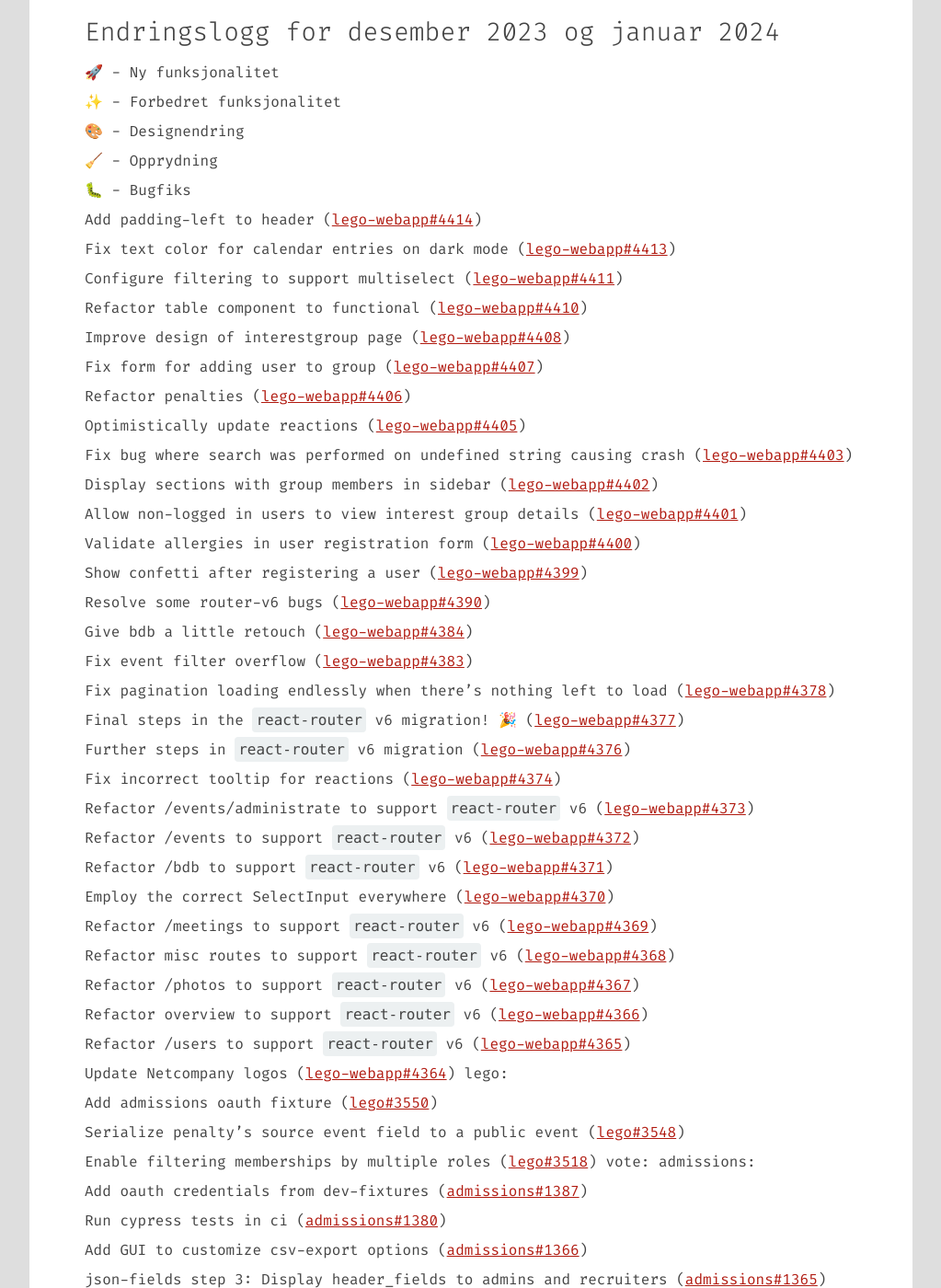
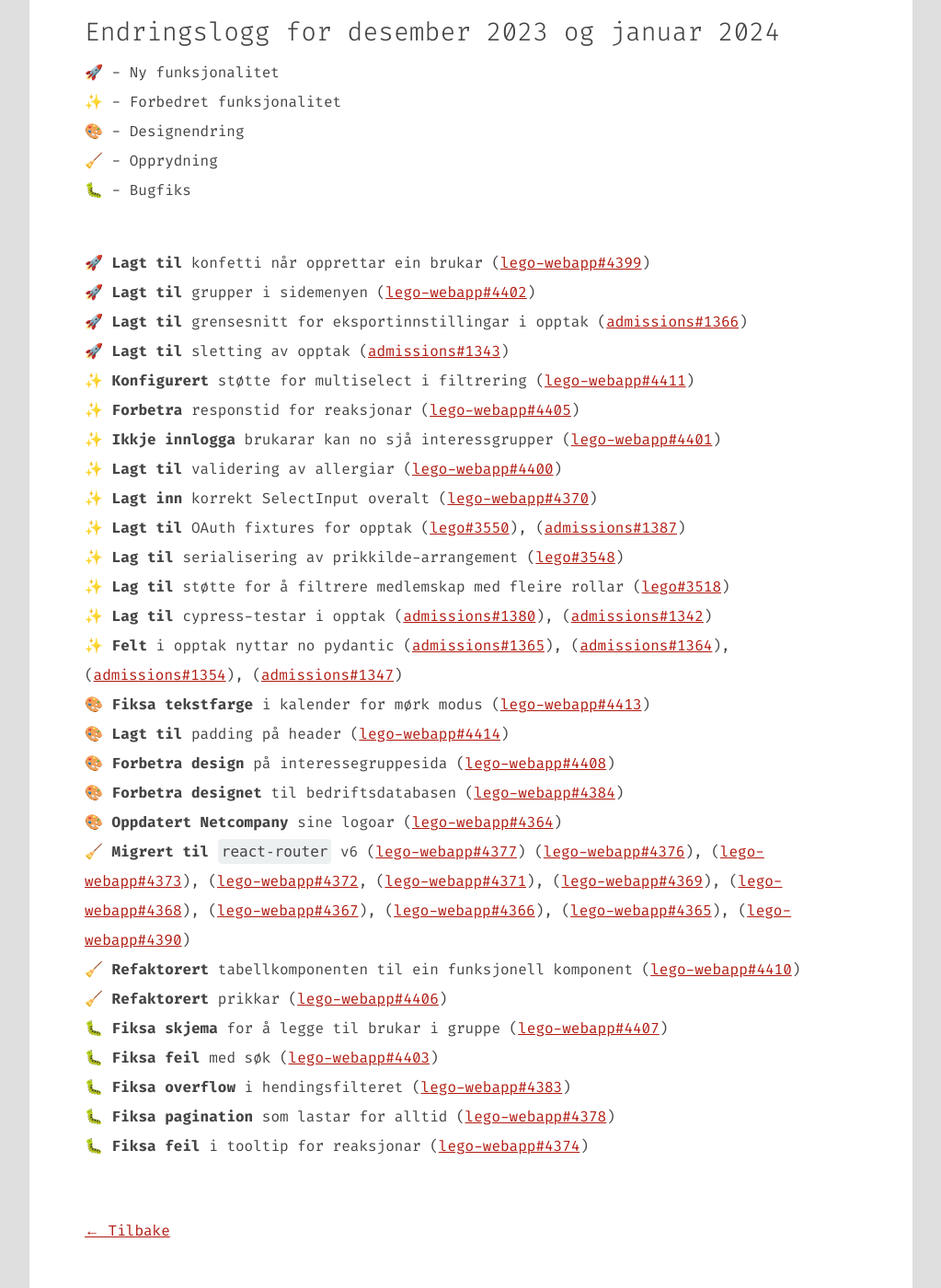
Before and after one commit to webkom/webkom.github.io, a Jekyll site: the page built from _posts/2024-02-01-december-january.md, in a window 1280 px wide and 1400 px high, scrolled down 409 px. Shown: the whole window at 92% size, without its empty margins (128-1151 px from the left). Built offline with Jekyll 4.4.1, drawn with Linux system fonts in a browser that asks for light colours; nearby versions of some CDN libraries; comment, search, counter and statistics services are not loaded; some of the changed text lies outside the part shown.

Commit message:
Structure changelog

```diff
--- a/_posts/2024-02-01-december-january.md
+++ b/_posts/2024-02-01-december-january.md
@@ -14,50 +14,32 @@ Trudde du kanskje det var over og ut for utviklarbloggen då me ikkje kom med ei
 - 🧹 - Opprydning
 - 🐛 - Bugfiks
 
+<br>
 
-- Add padding-left to header ([lego-webapp#4414](https://github.com/webkom/lego-webapp/pull/4414))
-- Fix text color for calendar entries on dark mode ([lego-webapp#4413](https://github.com/webkom/lego-webapp/pull/4413))
-- Configure filtering to support multiselect ([lego-webapp#4411](https://github.com/webkom/lego-webapp/pull/4411))
-- Refactor table component to functional ([lego-webapp#4410](https://github.com/webkom/lego-webapp/pull/4410))
-- Improve design of interestgroup page ([lego-webapp#4408](https://github.com/webkom/lego-webapp/pull/4408))
-- Fix form for adding user to group ([lego-webapp#4407](https://github.com/webkom/lego-webapp/pull/4407))
-- Refactor penalties ([lego-webapp#4406](https://github.com/webkom/lego-webapp/pull/4406))
-- Optimistically update reactions ([lego-webapp#4405](https://github.com/webkom/lego-webapp/pull/4405))
-- Fix bug where search was performed on undefined string causing crash ([lego-webapp#4403](https://github.com/webkom/lego-webapp/pull/4403))
-- Display sections with group members in sidebar ([lego-webapp#4402](https://github.com/webkom/lego-webapp/pull/4402))
-- Allow non-logged in users to view interest group details ([lego-webapp#4401](https://github.com/webkom/lego-webapp/pull/4401))
-- Validate allergies in user registration form ([lego-webapp#4400](https://github.com/webkom/lego-webapp/pull/4400))
-- Show confetti after registering a user ([lego-webapp#4399](https://github.com/webkom/lego-webapp/pull/4399))
-- Resolve some router-v6 bugs ([lego-webapp#4390](https://github.com/webkom/lego-webapp/pull/4390))
-- Give bdb a little retouch ([lego-webapp#4384](https://github.com/webkom/lego-webapp/pull/4384))
-- Fix event filter overflow ([lego-webapp#4383](https://github.com/webkom/lego-webapp/pull/4383))
-- Fix pagination loading endlessly when there's nothing left to load ([lego-webapp#4378](https://github.com/webkom/lego-webapp/pull/4378))
-- Final steps in the `react-router` v6 migration! 🎉 ([lego-webapp#4377](https://github.com/webkom/lego-webapp/pull/4377))
-- Further steps in `react-router` v6 migration ([lego-webapp#4376](https://github.com/webkom/lego-webapp/pull/4376))
-- Fix incorrect tooltip for reactions ([lego-webapp#4374](https://github.com/webkom/lego-webapp/pull/4374))
-- Refactor /events/administrate to support `react-router` v6 ([lego-webapp#4373](https://github.com/webkom/lego-webapp/pull/4373))
-- Refactor /events to support `react-router` v6 ([lego-webapp#4372](https://github.com/webkom/lego-webapp/pull/4372))
-- Refactor /bdb to support `react-router` v6 ([lego-webapp#4371](https://github.com/webkom/lego-webapp/pull/4371))
-- Employ the correct SelectInput everywhere ([lego-webapp#4370](https://github.com/webkom/lego-webapp/pull/4370))
-- Refactor /meetings to support `react-router` v6 ([lego-webapp#4369](https://github.com/webkom/lego-webapp/pull/4369))
-- Refactor misc routes to support `react-router` v6 ([lego-webapp#4368](https://github.com/webkom/lego-webapp/pull/4368))
-- Refactor /photos to support `react-router` v6 ([lego-webapp#4367](https://github.com/webkom/lego-webapp/pull/4367))
-- Refactor overview to support `react-router` v6 ([lego-webapp#4366](https://github.com/webkom/lego-webapp/pull/4366))
-- Refactor /users to support `react-router` v6 ([lego-webapp#4365](https://github.com/webkom/lego-webapp/pull/4365))
-- Update Netcompany logos ([lego-webapp#4364](https://github.com/webkom/lego-webapp/pull/4364))
-  lego:
-- Add admissions oauth fixture ([lego#3550](https://github.com/webkom/lego/pull/3550))
-- Serialize penalty's source event field to a public event ([lego#3548](https://github.com/webkom/lego/pull/3548))
-- Enable filtering memberships by multiple roles ([lego#3518](https://github.com/webkom/lego/pull/3518))
-  vote:
-  admissions:
-- Add oauth credentials from dev-fixtures ([admissions#1387](https://github.com/webkom/admissions/pull/1387))
-- Run cypress tests in ci ([admissions#1380](https://github.com/webkom/admissions/pull/1380))
-- Add GUI to customize csv-export options ([admissions#1366](https://github.com/webkom/admissions/pull/1366))
-- json-fields step 3: Display header_fields to admins and recruiters ([admissions#1365](https://github.com/webkom/admissions/pull/1365))
-- json-fields step 2: store and display header_fields ([admissions#1364](https://github.com/webkom/admissions/pull/1364))
-- json-fields step 1: Install pydantic and configure header-fields ([admissions#1354](https://github.com/webkom/admissions/pull/1354))
-- Refactoring of application form components ([admissions#1347](https://github.com/webkom/admissions/pull/1347))
-- Allow deletion of admissions from GUI ([admissions#1343](https://github.com/webkom/admissions/pull/1343))
-- Add cypress as dep and initialize first test ([admissions#1342](https://github.com/webkom/admissions/pull/1342))
-- Mail recruitment ([admissions#1006](https://github.com/webkom/admissions/pull/1006))
+- 🚀 **Lagt til** konfetti når opprettar ein brukar ([lego-webapp#4399](https://github.com/webkom/lego-webapp/pull/4399))
+- 🚀 **Lagt til** grupper i sidemenyen ([lego-webapp#4402](https://github.com/webkom/lego-webapp/pull/4402))
+- 🚀 **Lagt til** grensesnitt for eksportinnstillingar i opptak ([admissions#1366](https://github.com/webkom/admissions/pull/1366))
+- 🚀 **Lagt til** sletting av opptak ([admissions#1343](https://github.com/webkom/admissions/pull/1343))
+- ✨ **Konfigurert** støtte for multiselect i filtrering ([lego-webapp#4411](https://github.com/webkom/lego-webapp/pull/4411))
+- ✨ **Forbetra** responstid for reaksjonar ([lego-webapp#4405](https://github.com/webkom/lego-webapp/pull/4405))
+- ✨ **Ikkje innlogga** brukarar kan no sjå interessgrupper ([lego-webapp#4401](https://github.com/webkom/lego-webapp/pull/4401))
+- ✨ **Lagt til** validering av allergiar ([lego-webapp#4400](https://github.com/webkom/lego-webapp/pull/4400))
+- ✨ **Lagt inn** korrekt SelectInput overalt ([lego-webapp#4370](https://github.com/webkom/lego-webapp/pull/4370))
+- ✨ **Lagt til** OAuth fixtures for opptak ([lego#3550](https://github.com/webkom/lego/pull/3550)), ([admissions#1387](https://github.com/webkom/admissions/pull/1387))
+- ✨ **Lag til** serialisering av prikkilde-arrangement ([lego#3548](https://github.com/webkom/lego/pull/3548))
+- ✨ **Lag til** støtte for å filtrere medlemskap med fleire rollar ([lego#3518](https://github.com/webkom/lego/pull/3518))
+- ✨ **Lag til** cypress-testar i opptak ([admissions#1380](https://github.com/webkom/admissions/pull/1380)), ([admissions#1342](https://github.com/webkom/admissions/pull/1342))
+- ✨ **Felt** i opptak nyttar no pydantic ([admissions#1365](https://github.com/webkom/admissions/pull/1365)), ([admissions#1364](https://github.com/webkom/admissions/pull/1364)), ([admissions#1354](https://github.com/webkom/admissions/pull/1354)), ([admissions#1347](https://github.com/webkom/admissions/pull/1347))
+- 🎨 **Fiksa tekstfarge** i kalender for mørk modus ([lego-webapp#4413](https://github.com/webkom/lego-webapp/pull/4413))
+- 🎨 **Lagt til** padding på header ([lego-webapp#4414](https://github.com/webkom/lego-webapp/pull/4414))
+- 🎨 **Forbetra design** på interessegruppesida ([lego-webapp#4408](https://github.com/webkom/lego-webapp/pull/4408))
+- 🎨 **Forbetra designet** til bedriftsdatabasen ([lego-webapp#4384](https://github.com/webkom/lego-webapp/pull/4384))
+- 🎨 **Oppdatert Netcompany** sine logoar ([lego-webapp#4364](https://github.com/webkom/lego-webapp/pull/4364))
+- 🧹 **Migrert til** `react-router` v6 ([lego-webapp#4377](https://github.com/webkom/lego-webapp/pull/4377)) ([lego-webapp#4376](https://github.com/webkom/lego-webapp/pull/4376)), ([lego-webapp#4373](https://github.com/webkom/lego-webapp/pull/4373)), ([lego-webapp#4372](https://github.com/webkom/lego-webapp/pull/4372), ([lego-webapp#4371](https://github.com/webkom/lego-webapp/pull/4371)), ([lego-webapp#4369](https://github.com/webkom/lego-webapp/pull/4369)), ([lego-webapp#4368](https://github.com/webkom/lego-webapp/pull/4368)), ([lego-webapp#4367](https://github.com/webkom/lego-webapp/pull/4367)), ([lego-webapp#4366](https://github.com/webkom/lego-webapp/pull/4366)), ([lego-webapp#4365](https://github.com/webkom/lego-webapp/pull/4365)), ([lego-webapp#4390](https://github.com/webkom/lego-webapp/pull/4390))
+- 🧹 **Refaktorert** tabellkomponenten til ein funksjonell komponent ([lego-webapp#4410](https://github.com/webkom/lego-webapp/pull/4410))
+- 🧹 **Refaktorert** prikkar ([lego-webapp#4406](https://github.com/webkom/lego-webapp/pull/4406))
+- 🐛 **Fiksa skjema** for å legge til brukar i gruppe ([lego-webapp#4407](https://github.com/webkom/lego-webapp/pull/4407))
+- 🐛 **Fiksa feil** med søk ([lego-webapp#4403](https://github.com/webkom/lego-webapp/pull/4403))
+- 🐛 **Fiksa overflow** i hendingsfilteret ([lego-webapp#4383](https://github.com/webkom/lego-webapp/pull/4383))
+- 🐛 **Fiksa pagination** som lastar for alltid ([lego-webapp#4378](https://github.com/webkom/lego-webapp/pull/4378))
+- 🐛 **Fiksa feil** i tooltip for reaksjonar ([lego-webapp#4374](https://github.com/webkom/lego-webapp/pull/4374))
```
